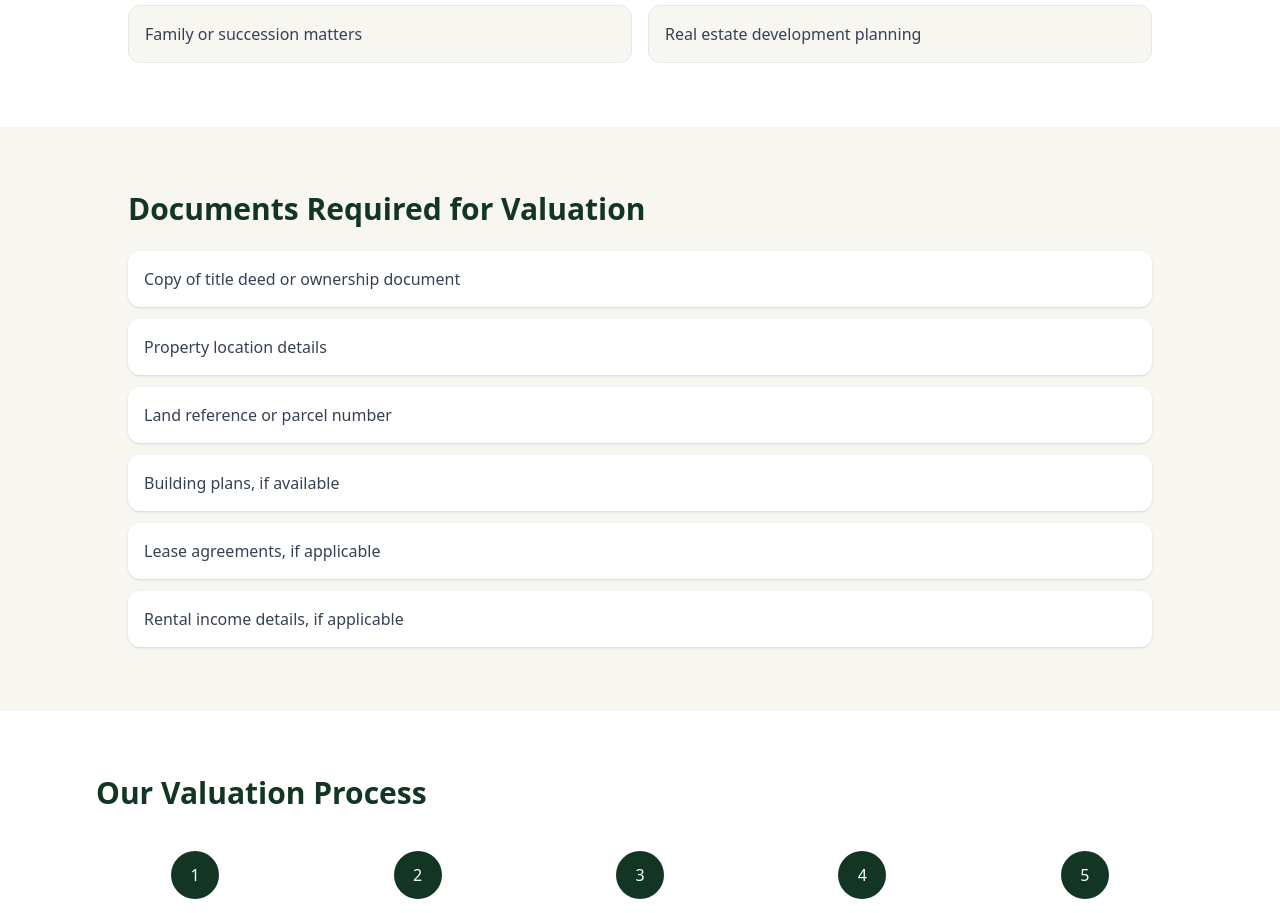
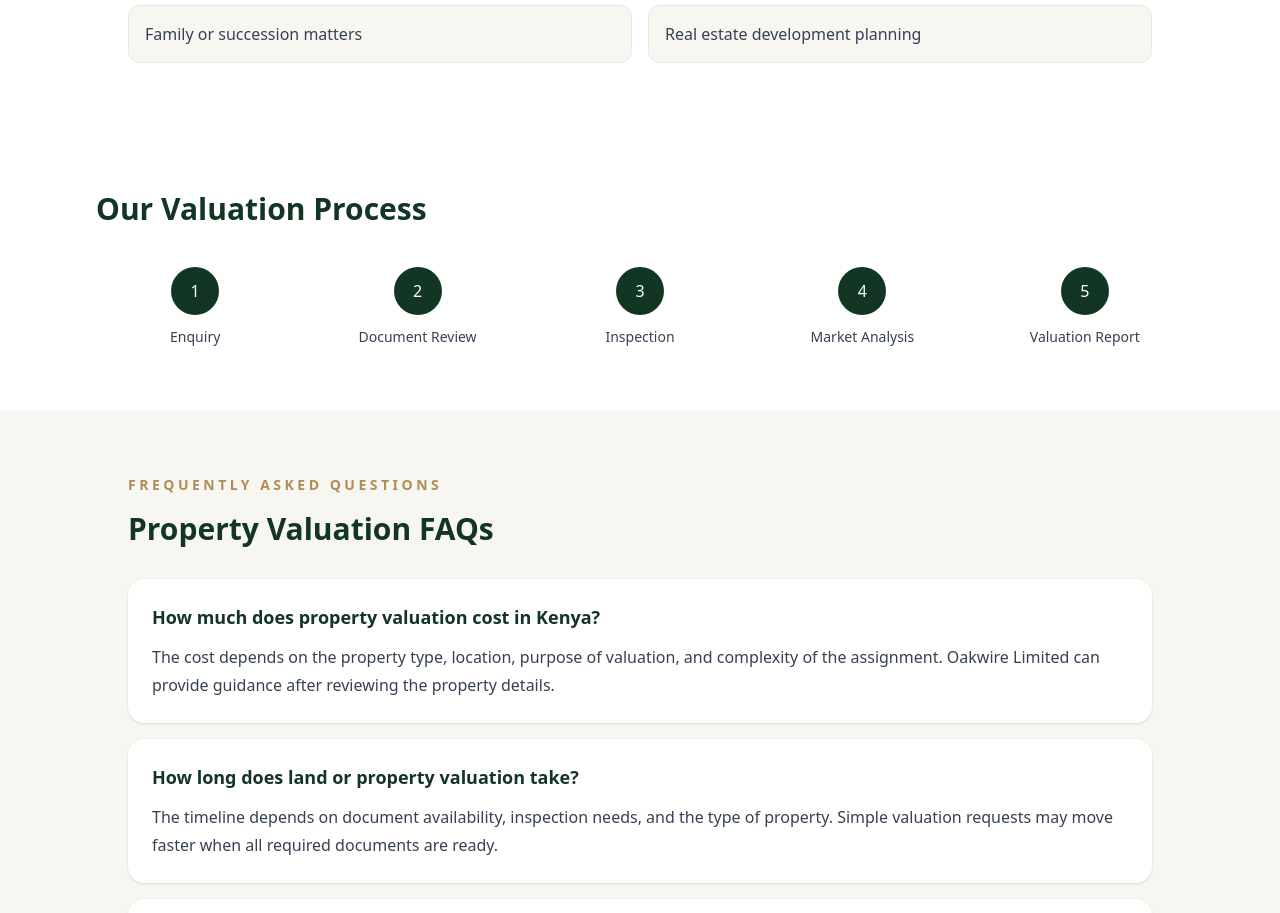
Before and after one commit to edwinaloo/oakwire-limited, a Next.js app: page /valuation in a window 1280 px wide. Shown: the part 1440-2353 px from the top of the page. Built offline with nearby package versions, Linux system fonts and the light colour scheme.

Commit message:
changed valuation page

```diff
--- a/app/valuation/page.js
+++ b/app/valuation/page.js
@@ -25,14 +25,6 @@ export default function ValuationPage() {
     "Real estate development planning",
   ];
 
-  const documents = [
-    "Copy of title deed or ownership document",
-    "Property location details",
-    "Land reference or parcel number",
-    "Building plans, if available",
-    "Lease agreements, if applicable",
-    "Rental income details, if applicable",
-  ];
 
   const steps = [
     "Enquiry",
@@ -140,22 +132,7 @@ export default function ValuationPage() {
         </div>
       </section>
 
-      {/* Documents Required */}
-      <section className="px-6 py-16 md:px-16 lg:px-24">
-        <div className="mx-auto max-w-5xl">
-          <h2 className="text-3xl font-bold text-[#123524]">
-            Documents Required for Valuation
-          </h2>
 
-          <ul className="mt-6 space-y-3 text-gray-700">
-            {documents.map((item) => (
-              <li key={item} className="rounded-xl bg-white p-4 shadow-sm">
-                {item}
-              </li>
-            ))}
-          </ul>
-        </div>
-      </section>
 
       {/* Process */}
       <section className="bg-white px-6 py-16 md:px-16 lg:px-24">
```
